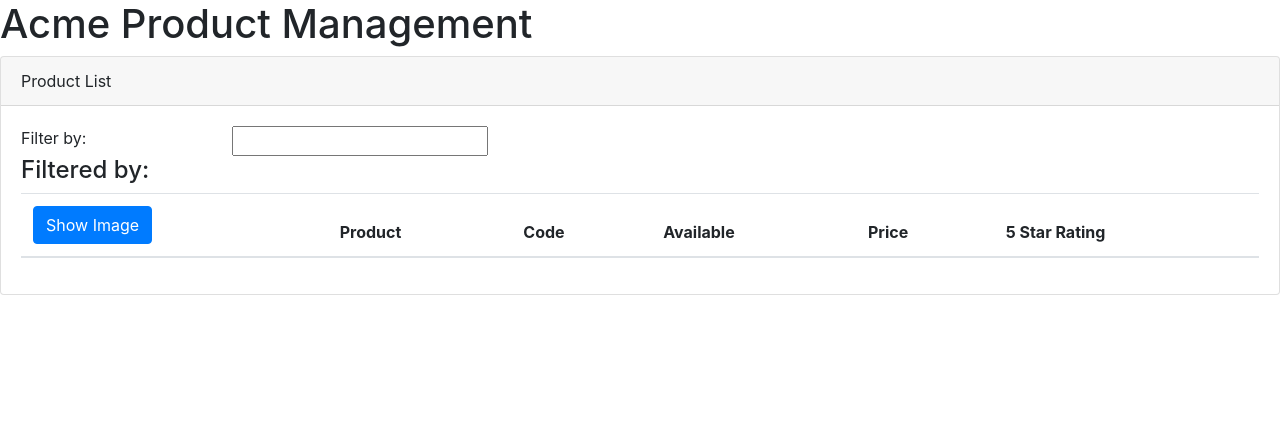
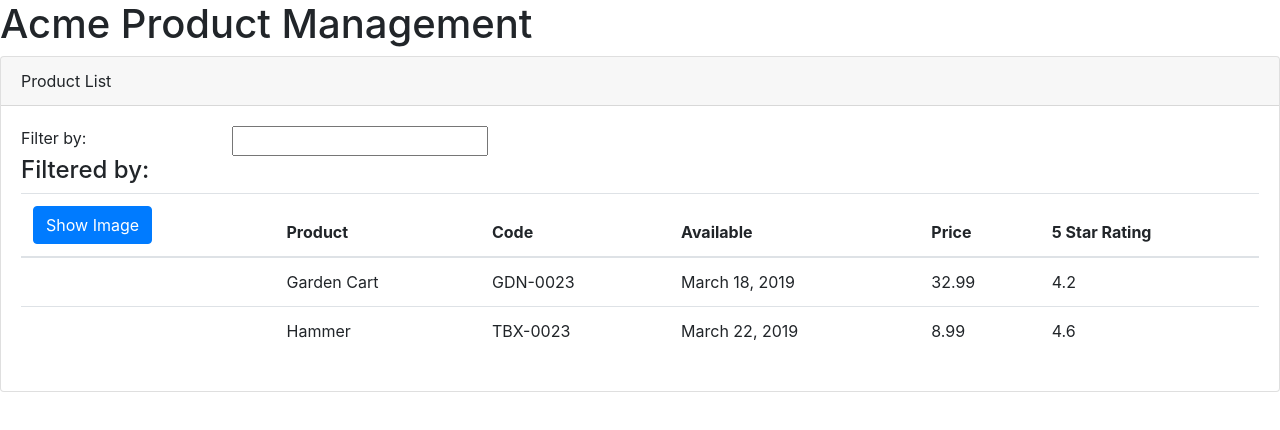
Before and after one commit to darkheart101/NgTutorial, an Angular app in the folder NgTutorial/: page / in a window 1280 px wide. Shown: the top 430 px of the page. Built offline with nearby package versions, Linux system fonts and the light colour scheme.

Commit message:
interpolation and ng directives

```diff
--- a/NgTutorial/src/app/products/product-list.component.html
+++ b/NgTutorial/src/app/products/product-list.component.html
@@ -1,6 +1,6 @@
 <div class='card'>
     <div class='card-header'>
-        Product List
+        {{ pageTitle }}
     </div>
     <div class='card-body'>
 
@@ -15,7 +15,7 @@
         </div>
 
         <div class='table-responsive'>
-            <table class='table'>
+            <table class='table' *ngIf="products && products.length">
                 <thead>
                     <tr>
                         <th><button class='btn btn-primary'>Show Image</button></th>
@@ -27,7 +27,14 @@
                     </tr>
                 </thead>
                 <tbody>
-
+                    <tr *ngFor="let product of products">
+                        <td></td>
+                        <td>{{ product.productName }}</td>
+                        <td>{{ product.productCode }}</td>
+                        <td>{{ product.releaseDate }}</td>
+                        <td>{{ product.price }}</td>
+                        <td>{{ product.starRating }}</td>
+                    </tr>
                 </tbody>
             </table>
         </div>
--- a/NgTutorial/src/app/products/product-list.component.ts
+++ b/NgTutorial/src/app/products/product-list.component.ts
@@ -7,6 +7,28 @@
 
 export class ProductListComponent implements OnInit {
     pageTitle: string = 'Product List'
+    products: any[] = [
+        {
+            "productId": 2,
+            "productName": "Garden Cart",
+            "productCode": "GDN-0023",
+            "releaseDate": "March 18, 2019",
+            "description": "fancy description heare",
+            "price": 32.99,
+            "starRating": 4.2,
+            "imageUrl": ""
+        },
+        {
+            "productId": 3,
+            "productName": "Hammer",
+            "productCode": "TBX-0023",
+            "releaseDate": "March 22, 2019",
+            "description": "fancy description heare",
+            "price": 8.99,
+            "starRating": 4.6,
+            "imageUrl": ""
+        }
+    ];
 
     constructor() { }
 
```
